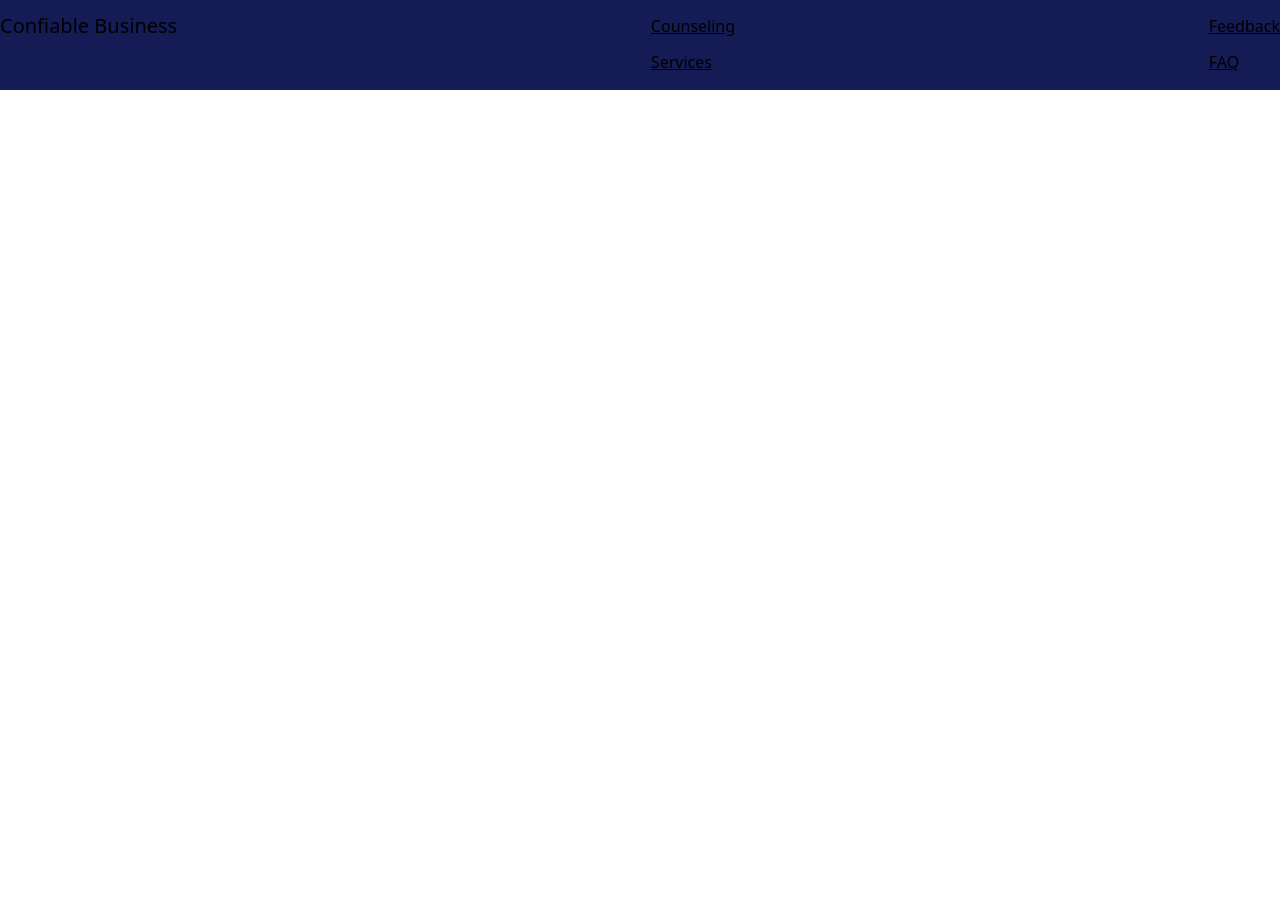
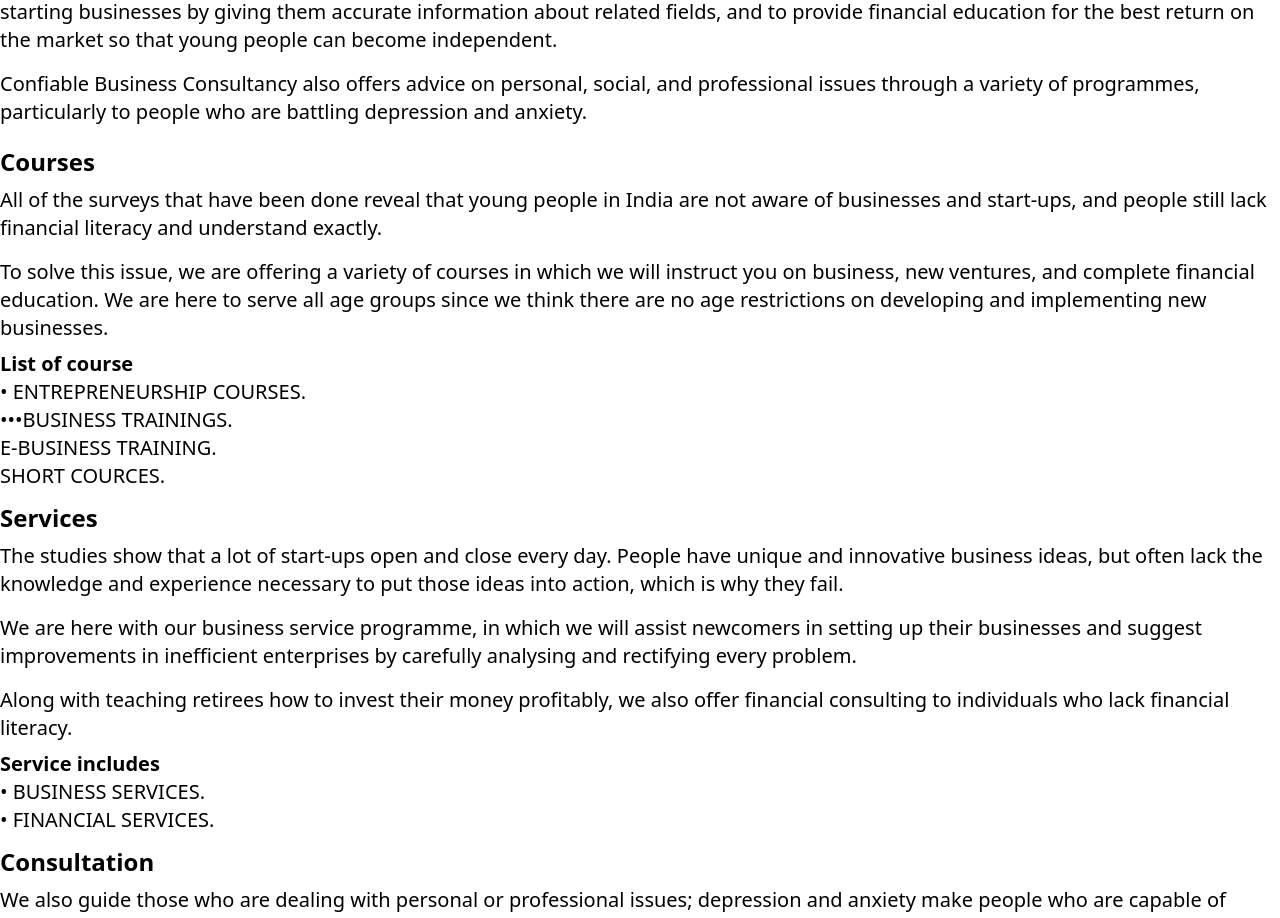
Before and after one commit to abdullah-xyz/confiable, a Nuxt app: page /about in a window 1280 px wide. Shown: the part 160-1078 px from the top of the page. Before the commit the page ends 800 px from the top, so only its background shows below. Built offline with nearby package versions, Linux system fonts and the light colour scheme; no server answers.

Commit message:
added about

```diff
--- a/components/layout/Footer.vue
+++ b/components/layout/Footer.vue
@@ -5,9 +5,9 @@
                 <h3 class="text-xl font-medium">Confiable Business</h3>
             </div>
             <div class="flex flex-col gap-3">
-                <NuxtLink to="/course" class="underline">Course</NuxtLink>
+                <NuxtLink to="/courses" class="underline">Course</NuxtLink>
                 <NuxtLink to="/counseling" class="underline">Counseling</NuxtLink>
-                <NuxtLink to="/service" class="underline">Services</NuxtLink>
+                <NuxtLink to="/services" class="underline">Services</NuxtLink>
             </div>
             <div class="flex flex-col gap-3">
                 <NuxtLink to="/about" class="underline">About Us</NuxtLink>
--- a/components/layout/Navbar.vue
+++ b/components/layout/Navbar.vue
@@ -49,7 +49,6 @@
                     </span>
                 </NuxtLink>
             </nav>
-            {{ userStore.isLoggedIn }}
             <div v-if="userStore.isLoggedIn" class="hidden md:flex items-center justify-end md:flex-1 lg:w-0">
                 <span @click="userStore.signout()" @mouseover="showMenu = true" @mouseleave="showMenu = false"
                     class="whitespace-nowrap gap-4 font-medium text-base text-gray-700 hover:text-gray-900 hover:cursor-pointer underline">
--- /dev/null
+++ b/pages/about.vue
@@ -0,0 +1,113 @@
+<template>
+    <div class="max-w-7xl mx-auto text-xl [&>p]:py-2 [&>h3]:pt-3 [&>h3]:text-2xl [&>h3]:font-bold [&>h4]:font-semibold">
+
+        <p>
+            Confiable Business Consulting works to educate young people on business
+            consultation and entrepreneurship, to support them in starting businesses by
+            giving them accurate information about related fields, and to provide financial
+            education for the best return on the market so that young people can become
+            independent.
+        </p>
+        <p>
+            Confiable Business Consultancy also offers advice on personal, social, and
+            professional issues through a variety of programmes, particularly to people who
+            are battling depression and anxiety.
+        </p>
+        <h3>Courses</h3>
+        <p>
+            All of the surveys that have been done reveal that young people in India are not
+            aware of businesses and start-ups, and people still lack financial literacy and
+            understand exactly.
+        </p>
+        <p>
+            To solve this issue, we are offering a variety of courses in which we will instruct
+            you on business, new ventures, and complete financial education. We are here to
+            serve all age groups since we think there are no age restrictions on developing
+            and implementing new businesses.
+        </p>
+        <h4>List of course</h4>
+        <h5>• ENTREPRENEURSHIP COURSES.</h5>
+        <h5>•••BUSINESS TRAININGS.</h5>
+        <h5>E-BUSINESS TRAINING.</h5>
+        <h5>SHORT COURCES.</h5>
+        <h3>Services</h3>
+        <p>
+            The studies show that a lot of start-ups open and close every day. People have
+            unique and innovative business ideas, but often lack the knowledge and
+            experience necessary to put those ideas into action, which is why they fail.
+        </p>
+        <p>
+            We are here with our business service programme, in which we will assist
+            newcomers in setting up their businesses and suggest improvements in inefficient
+            enterprises by carefully analysing and rectifying every problem.
+        </p>
+        <p>
+            Along with teaching retirees how to invest their money profitably, we also offer
+            financial consulting to individuals who lack financial literacy.
+        </p>
+        <h4>Service includes</h4>
+        <h5>• BUSINESS SERVICES.</h5>
+        <h5>• FINANCIAL SERVICES.</h5>
+        <h3>Consultation</h3>
+        <p>
+            We also guide those who are dealing with personal or professional issues;
+            depression and anxiety make people who are capable of doing better
+            unproductive, and it is a growing problem among young people. We will guide
+            you in the right direction because we always want to see our country thrive from
+            all perspectives.
+        </p>
+        <h4>Consultation includes</h4>
+        <h5>• PERSONAL CONSULTATION.</h5>
+        <h5>• CAREER CONSULTATION.</h5>
+        <h3>Who we are:</h3>
+        <p>
+            Whether you are a emerging entrepreneur, an established businessperson, or a
+            beginner to this sector, Confiable Business Consultancy offers top-notch
+            education in the business industry in India.
+        </p>
+        <p>
+            The goal of our team is to make India the world’s most prosperous country and
+            the top business nation. In order to realise this dream, we established the
+            company Confiable Business consultancy. We have created a number of courses
+            for students, new entrepreneurs, and established business owners in order to
+            assist them with financial education and entrepreneurship. Our goal in offering
+            accurate information is to assist everyone who is anyway connected to the
+            corporate world because we have seen that most people are not properly
+            informed of this expertise. We also assist in establishing new start-ups by
+            providing financial help.
+        </p>
+        <h3>Mission</h3>
+        <p>
+            We are all aware that the economies of all countries are dependent on business
+            development, start-ups in a country, and the corporate sector in a country
+            because India is a developing nation and our purpose is to help India to develop in
+            the economic sector. All of the surveys that have been done so far indicate that
+            Indians are not completely informed about business. In India, pupils lack access to
+            financial education and it is not well provided. We are here to assist you study
+            into financial education and to help students learn about starting businesses.
+            Since there is no age restriction in business to develop and implement new ideas,
+            we are eager to assist people of all ages. In order to help people become
+            independent, we also offer financial consulting and assist already-established
+            start-ups and businesses in growing. Our goal is to elevate India to the very top of
+            the world rankings. In order for the young of India to join us in making India the
+            number one nation, we are providing business consulting and financial education.
+        </p>
+        <h3>Reason to Enrol.</h3>
+        <p>
+            Confiable Business consultancy is helping & guiding business personnel all over
+            India to grow their businesses and in establishing start-ups.
+            Be it students, emerging entrepreneurs or well-established business people, we
+            are helping all of them through our courses, services and consultation.
+            If you are looking for the same, Join Now!
+        </p>
+        <h3>Affordability</h3>
+        <p>
+            We have designed our courses, services, and consultation at a very low price for
+            everyone’s benefit.
+        </p>
+        <p>
+            There are no age-related limitations, everyone can benefit from Confiable
+            Business Consultancy
+        </p>
+    </div>
+</template>
--- /dev/null
+++ b/pages/contact.vue
@@ -0,0 +1,3 @@
+<template>
+    hey
+</template>
--- /dev/null
+++ b/pages/counseling.vue
@@ -0,0 +1,3 @@
+<template>
+    hey
+</template>
--- /dev/null
+++ b/pages/faq.vue
@@ -0,0 +1,3 @@
+<template>
+    hey
+</template>
--- /dev/null
+++ b/pages/feedback.vue
@@ -0,0 +1,3 @@
+<template>
+    hey
+</template>
--- a/pages/index.vue
+++ b/pages/index.vue
@@ -9,12 +9,23 @@
                 <h3 class="text-2xl font-medium mb-10">
                     Teaching aspiring enterpeneur to start and grow their businesses..
                 </h3>
-                <NuxtLink to="register"
+                <NuxtLink to="#"
                     class="transition duration-300 hover:scale-110 whitespace-nowrap inline-flex justify-center items-center px-4 py-2 border border-transparent rounded-md shadow-sm text-base font-medium text-white bg-[#151b54] hover:bg-indigo-700">
                     Sign Up
                 </NuxtLink>
             </div>
             <img src="/img/hero.svg" alt="" class="max-w-xl flex-1">
+        </div>
+    </div>
+    <div class="bg-light-secondary">
+        <div class="max-w-7xl mx-auto text-xl">
+            <h2 class="text-3xl font-medium mb-1">Welcome to Confiable Business consultancy!</h2>
+            <h3 class="text-2xl mb-2">Want to be an entrepreneur?</h3>
+            We offer of quality services to help you to be an entrepreneur, a business person
+            and many more. Our dedicated and experienced professionals specialize in
+            different fields will help you in any business related queries.
+            Contact us at Mail address ___________________ for a free consultation. We
+            look forward to hearing from you!
         </div>
     </div>
     <!-- Features -->
@@ -23,7 +34,7 @@
             <h2 class="text-3xl font-medium mb-2">
                 Learn from our experts
             </h2>
-            <NuxtLink to="/course" class="underline text-xl">Go to courses</NuxtLink>
+            <NuxtLink to="/courses" class="underline text-xl">Go to courses</NuxtLink>
         </div>
         <img src="/img/course.svg" alt="" class="max-w-md">
     </div>
@@ -41,7 +52,7 @@
             <h2 class="text-3xl font-medium mb-2">
                 Our services to help you grow
             </h2>
-            <NuxtLink to="/service" class="underline text-xl">services...</NuxtLink>
+            <NuxtLink to="/services" class="underline text-xl">services...</NuxtLink>
         </div>
         <img src="/img/service.svg" alt="" class="max-w-md">
     </div>
--- /dev/null
+++ b/pages/services.vue
@@ -0,0 +1,3 @@
+<template>
+    hey
+</template>
```
Also changed, not shown: 1 other file (tests, documents, lock files or other folders).
